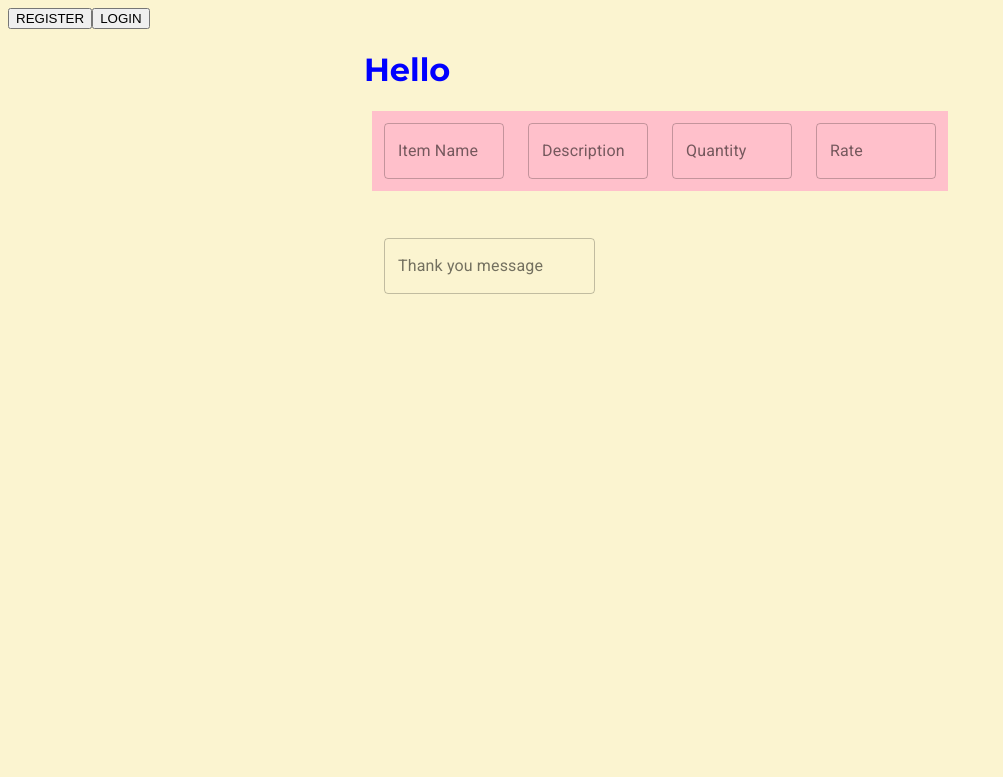
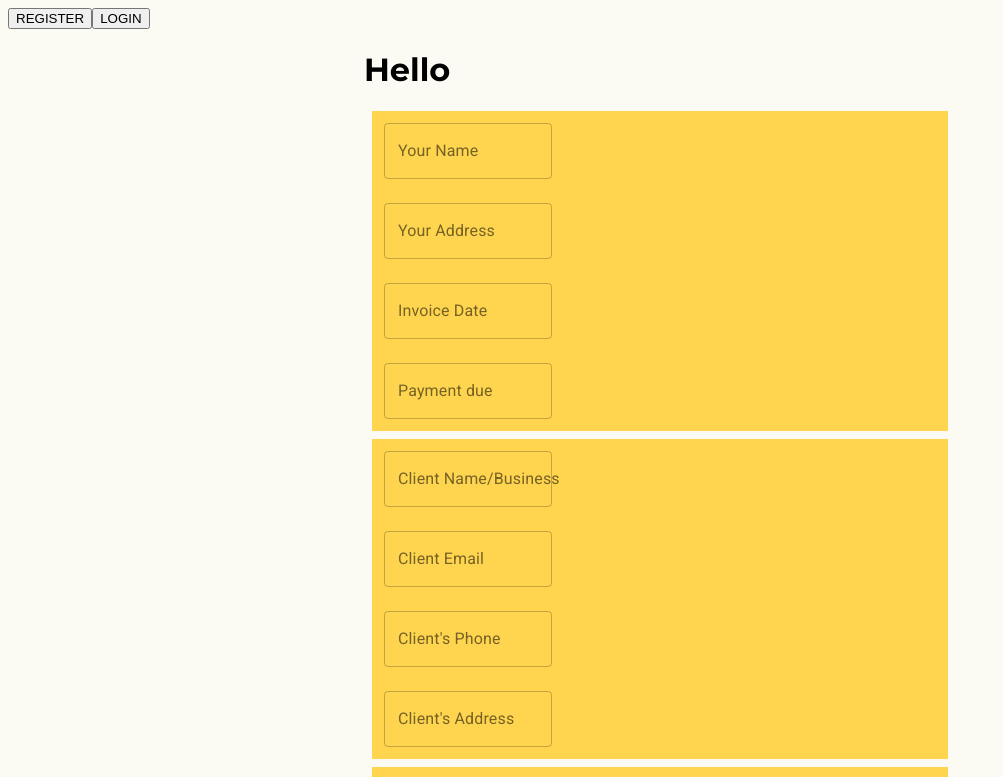
Before and after one commit to VartanyanE/invoiceBuilderApp, a React (Create React App) app in the folder client/: page / in a window 1280 px wide. Shown: the top 777 px of the page, without its empty margins (0-1003 px from the left). Built offline with nearby package versions, Linux system fonts and the light colour scheme; no server answers.

Commit message:
text fields finished

```diff
--- a/client/src/components/form/index.js
+++ b/client/src/components/form/index.js
@@ -2,6 +2,7 @@ import React from "react";
 import { makeStyles } from "@material-ui/core/styles";
 // import { deepPurple, amber, pink } from "@material-ui/core/colors";
 import { TextField, Grid } from "@material-ui/core";
+import { deepPurple, amber } from "@material-ui/core/colors";
 
 const useStyles = makeStyles(theme => ({
   root: {
@@ -12,9 +13,11 @@ const useStyles = makeStyles(theme => ({
     },
   },
   gridContainer: {
-    backgroundColor: "pink",
+    backgroundColor: amber[300],
   },
-  textField: {},
+  textField: {
+    color: deepPurple[50],
+  },
 }));
 
 export default function BasicTextFields() {
@@ -22,28 +25,96 @@ export default function BasicTextFields() {
 
   return (
     <div className={classes.root} noValidate autoComplete="off">
+      <Grid
+        container
+        spacing={3}
+        className={classes.gridContainer}
+        direction="column"
+      >
+        <Grid item xs={4}>
+          <TextField
+            className={classes.textField}
+            id="outlined-basic"
+            label="Your Name"
+            variant="outlined"
+          />
+        </Grid>
+        <Grid item xs={4}>
+          <TextField
+            id="outlined-basic"
+            label="Your Address"
+            variant="outlined"
+          />
+        </Grid>
+        <Grid item xs={4}>
+          <TextField
+            id="outlined-basic"
+            label="Invoice Date"
+            variant="outlined"
+          />
+        </Grid>
+        <Grid item xs={4}>
+          <TextField
+            id="outlined-basic"
+            label="Payment due"
+            variant="outlined"
+          />
+        </Grid>
+      </Grid>
+      {/* ---------------------------------------------------------- */}
+      <Grid
+        container
+        spacing={3}
+        className={classes.gridContainer}
+        direction="column"
+      >
+        <Grid item xs={4}>
+          <TextField
+            id="outlined-basic"
+            label="Client Name/Business"
+            variant="outlined"
+          />
+        </Grid>
+        <Grid item xs={4}>
+          <TextField
+            id="outlined-basic"
+            label="Client Email"
+            variant="outlined"
+          />
+        </Grid>
+        <Grid item xs={4}>
+          <TextField
+            id="outlined-basic"
+            label="Client's Phone"
+            variant="outlined"
+          />
+        </Grid>
+        <Grid item xs={4}>
+          <TextField
+            id="outlined-basic"
+            label="Client's Address"
+            variant="outlined"
+          />
+        </Grid>
+      </Grid>
+      {/* -------------------------------------------------------- */}
       <Grid container spacing={3} className={classes.gridContainer}>
         <Grid item xs={3}>
           <TextField
             className={classes.textField}
-            id="item name"
+            id="itemName"
             label="Item Name"
             variant="outlined"
           />
         </Grid>
         <Grid item xs={3}>
-          <TextField
-            id="outlined-basic"
-            label="Description"
-            variant="outlined"
-            color="primary"
-          />
+          <TextField id="description" label="Description" variant="outlined" />
         </Grid>
         <Grid item xs={3}>
-          <TextField id="outlined-basic" label="Quantity" variant="outlined" />
+          <TextField id="quantity" label="Quantity" variant="outlined" />
         </Grid>
         <Grid item xs={3}>
-          <TextField id="outlined-basic" label="Rate" variant="outlined" />
+          <TextField id="rate" label="Rate" variant="outlined" />
         </Grid>
       </Grid>
       <br />
--- a/client/src/components/pages/Home.css
+++ b/client/src/components/pages/Home.css
@@ -1,12 +1,3 @@
 body {
-  background-color: rgb(251, 244, 208);
+  background-color: rgb(251, 250, 243);
 }
-
-h1 {
-  color: blue;
-}
-
-.input {
-  height: 100px;
-  width: 100px;
-}
--- a/client/src/theme.js
+++ b/client/src/theme.js
@@ -4,7 +4,7 @@ import { deepPurple, amber } from "@material-ui/core/colors";
 const theme = createMuiTheme({
   palette: {
     primary: {
-      main: deepPurple[500],
+      main: deepPurple[300],
     },
     secondary: {
       main: amber[500],
```
Also changed, not shown: 1 other file (tests, documents, lock files or other folders).
